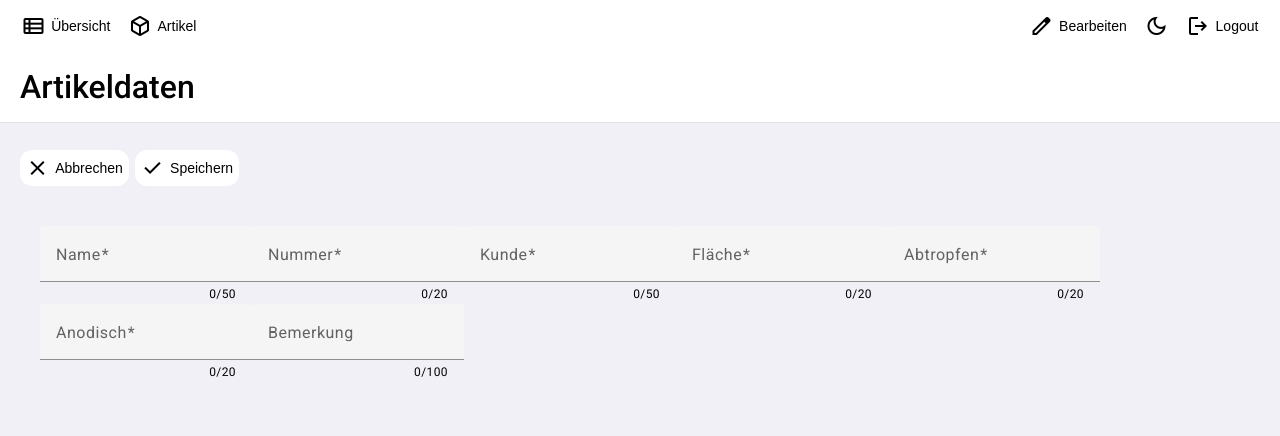
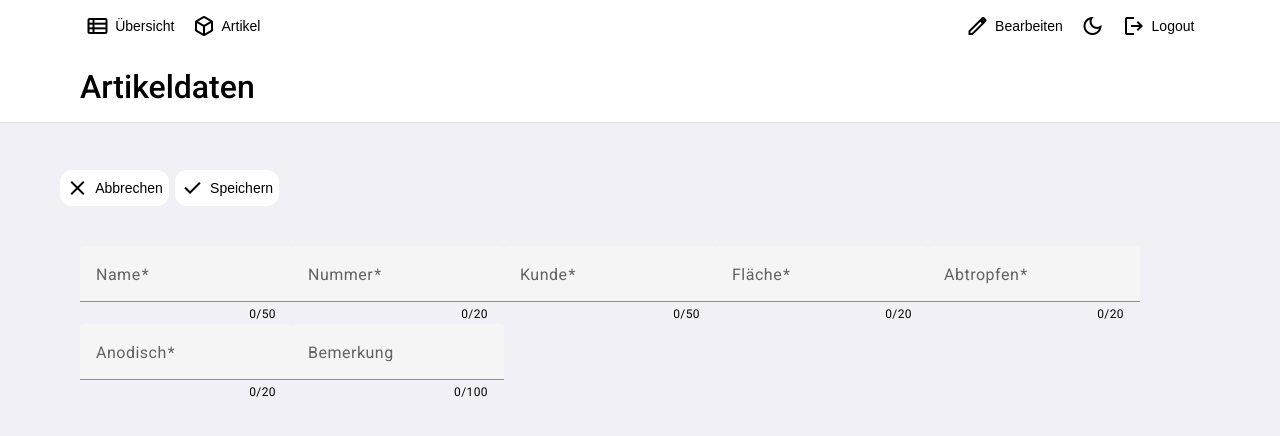
Before and after one commit to rapbru/cas-fee-project2-gravox, an Angular app in the folder frontend/: page /add-article in a window 1280 px wide. Shown: the top 436 px of the page. Built offline with nearby package versions, Linux system fonts and the light colour scheme; sample sign-in values are in the browser's storage.

Commit message:
Applied max width of 1200px across views / components

```diff
--- a/frontend/src/app/app.component.html
+++ b/frontend/src/app/app.component.html
@@ -1,14 +1,24 @@
 <div class="app-layout">
   <div class="sticky-header">
-    <app-navbar *ngIf="authService.isLoggedIn()" class="navbar"></app-navbar>
-    <div class="header-toolbar-container" *ngIf="authService.isLoggedIn()">
-      <h1 class="font-main">{{ headerService.title() }}</h1>
-      <app-toolbar *ngIf="showToolbar"></app-toolbar>
+    <div class="full-width-wrapper">
+      <div class="app-container">
+        <app-navbar *ngIf="authService.isLoggedIn()" class="navbar"></app-navbar>
+      </div>
+    </div>
+
+    <div class="full-width-wrapper">
+      <div class="app-container header-toolbar-container" *ngIf="authService.isLoggedIn()">
+        <h1 class="font-main">{{ headerService.title() }}</h1>
+        <app-toolbar *ngIf="showToolbar"></app-toolbar>
+      </div>
     </div>
   </div>
 
   <main class="scrollable-content" *ngIf="authService.isLoggedIn()">
-    <router-outlet></router-outlet>
+    <div class="app-container">
+      <router-outlet></router-outlet>
+    </div>
   </main>
+
   <router-outlet *ngIf="!authService.isLoggedIn()"></router-outlet>
 </div>
--- a/frontend/src/styles.scss
+++ b/frontend/src/styles.scss
@@ -880,15 +880,11 @@ button:focus-visible {
 }
 
 .app-container {
-  max-width: 1400px;
+  max-width: 1200px;
   margin: 0 auto;
-  padding: 0 1rem;
+  padding: 0 20px;
   width: 100%;
   box-sizing: border-box;
-
-  @media (max-width: 600px) {
-    padding: 0 0.5rem;
-  }
 }
 
 h1.font-main {
@@ -1331,3 +1327,85 @@ app-navbar {
     color: var(--color-text);
   }
 }
+
+// Update header styles
+.header-container {
+  background-color: var(--color-main);
+  border-bottom: 1px solid var(--color-border);
+
+  .app-container {
+    padding: 16px 20px;
+  }
+
+  h1 {
+    margin: 0;
+    font-size: 24px;
+    color: var(--color-text);
+  }
+}
+
+// Update scrollable content styles
+.scrollable-content {
+  flex: 1;
+  overflow-y: auto;
+  -webkit-overflow-scrolling: touch;
+
+  .app-container {
+    padding: 20px;
+  }
+}
+
+// Base layout container
+.app-container {
+  max-width: 1200px;
+  margin: 0 auto;
+  width: 100%;
+  box-sizing: border-box;
+  padding: 0 20px;
+}
+
+// Layout wrapper for full-width backgrounds
+.full-width-wrapper {
+  width: 100%;
+  background-color: var(--color-main);
+
+  &.header-container {
+    border-bottom: 1px solid var(--color-border);
+  }
+
+  &.navbar-container {
+    border-top: 1px solid var(--color-border);
+  }
+}
+
+// Header styles
+.header-container {
+  .app-container {
+    padding: 16px 20px;
+  }
+
+  h1 {
+    margin: 0;
+    font-size: 24px;
+    color: var(--color-text);
+  }
+}
+
+// Main content area
+.main-content {
+  flex: 1;
+  width: 100%;
+  overflow-y: auto;
+  -webkit-overflow-scrolling: touch;
+
+  .app-container {
+    padding: 20px;
+  }
+}
+
+// Navbar styles
+.navbar-container {
+  position: sticky;
+  bottom: 0;
+  z-index: 100;
+}
```
Also changed, not shown: frontend/src/app/header/header.component.ts (+4 -14 lines).
